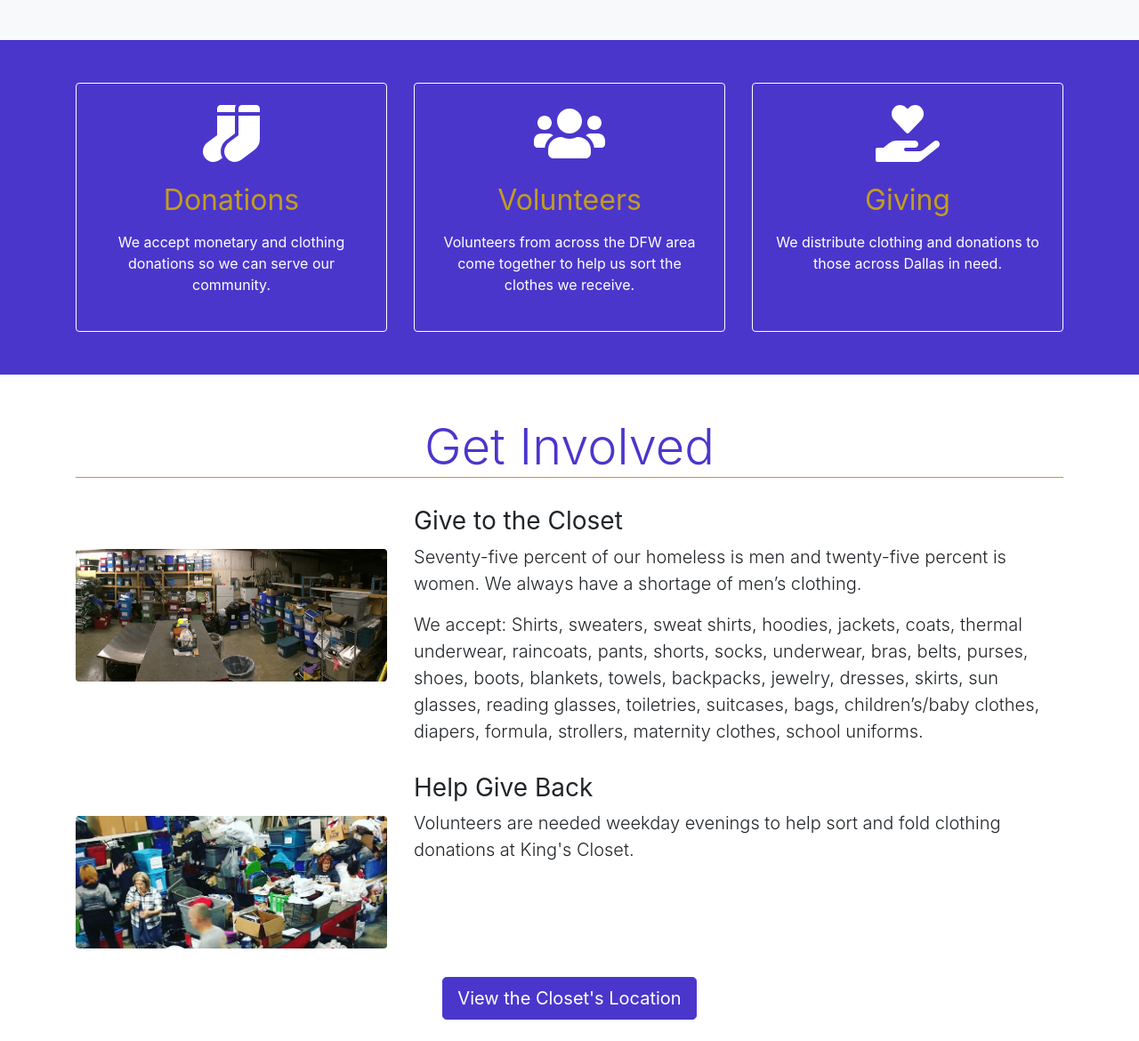
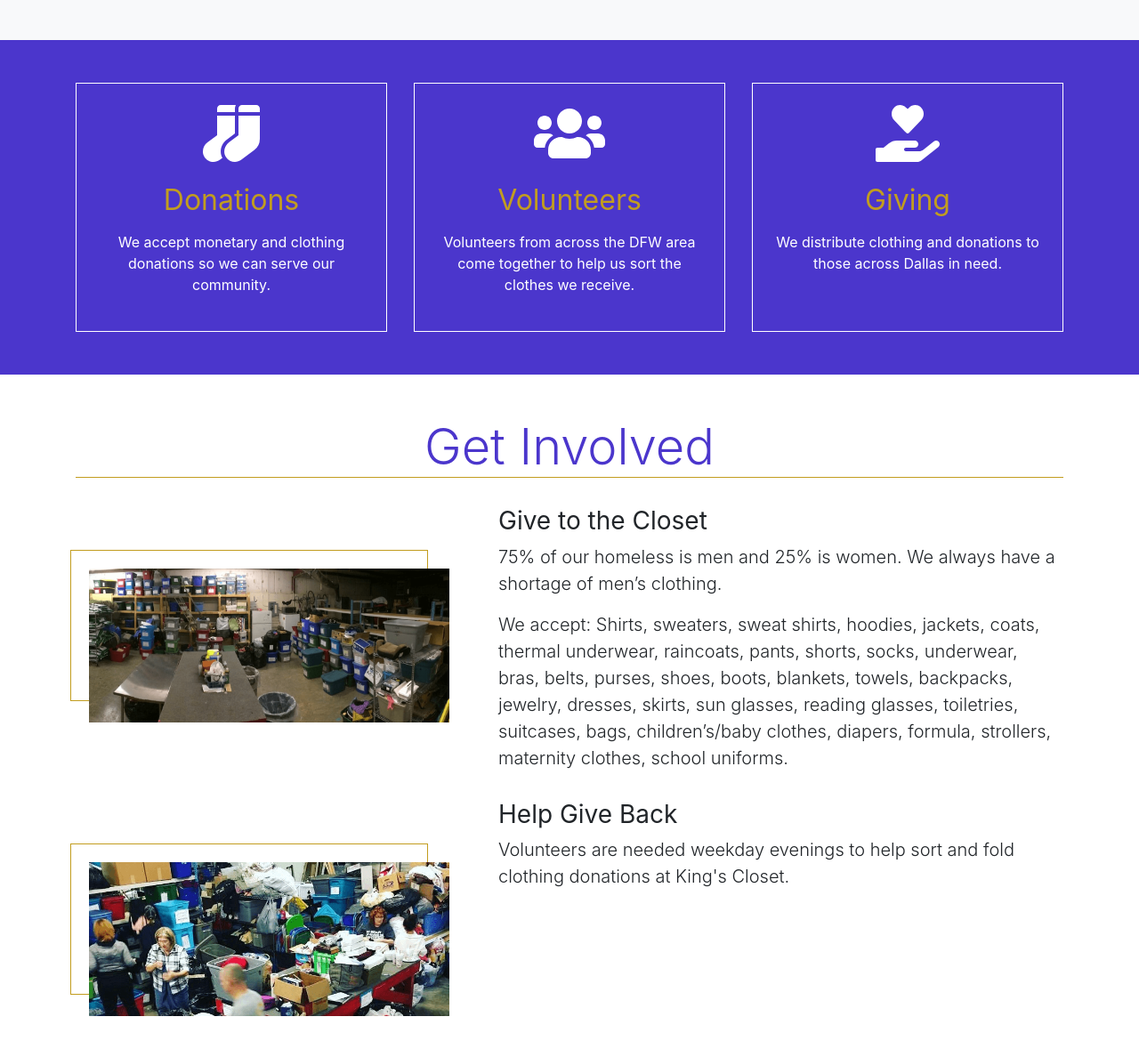
Before and after one commit to Dormanator/kings-closet-site, a Gatsby site: page / in a window 1280 px wide. Shown: the part 933-2103 px from the top of the page at 89% size. Built offline with nearby package versions, Linux system fonts and the light colour scheme; Gatsby itself is replaced by a stand-in of ours.

Commit message:
Added borders to Invovled section

```diff
--- a/src/components/about.js
+++ b/src/components/about.js
@@ -49,7 +49,6 @@ const About = ({ title, paragraphs, practices }) => {
             <Img
               fluid={data.file.childImageSharp.fluid}
               alt="King's Closet leadership with others"
-              className="rounded"
             />
           </Col>
         </Row>
@@ -63,7 +62,7 @@ const About = ({ title, paragraphs, practices }) => {
                 className="text-center mt-3 mt-md-0"
                 key={practice.title}
               >
-                <div className="h-100 border border-white rounded p-4">
+                <div className="h-100 border border-white p-4">
                   <FontAwesomeIcon
                     icon={iconMap[practice.iconName]}
                     size="4x"
--- a/src/components/getInvolved.js
+++ b/src/components/getInvolved.js
@@ -39,14 +39,14 @@ const GetInvolved = ({ title, sections }) => {
         </Row>
         {sections.map((section, i) => (
           <Row className="pt-3" key={`section-${i}`}>
-            <Col md="4">
+            <Col md="5">
               <Img
                 fluid={data[section.img.name].childImageSharp.fluid}
                 alt={section.img.alt}
-                className="rounded mt-0 mb-3 mt-md-5 mb-md-0"
+                className="rounded border-offset-secondary mt-0 mb-3 mb-md-0"
               />
             </Col>
-            <Col md="8">
+            <Col md="7">
               <h2 className="h3 font-weight-normal">{section.heading}</h2>
               {section.paragraphs.map((p, j) => (
                 <p className="lead" key={`section-${i}-p-${j}`}>
@@ -88,7 +88,7 @@ GetInvolved.defaultProps = {
       },
       heading: "Give to the Closet",
       paragraphs: [
-        "Seventy-five percent of our homeless is men and twenty-five percent is women. We always have a shortage of men’s clothing.",
+        "75% of our homeless is men and 25% is women. We always have a shortage of men’s clothing.",
         "We accept: Shirts, sweaters, sweat shirts, hoodies, jackets, coats, thermal underwear, raincoats, pants, shorts, socks, underwear, bras, belts, purses, shoes, boots, blankets, towels, backpacks, jewelry, dresses, skirts, sun glasses, reading glasses, toiletries, suitcases, bags, children’s/baby clothes, diapers, formula, strollers, maternity clothes, school uniforms.",
       ],
     },
--- a/src/components/home.js
+++ b/src/components/home.js
@@ -50,7 +50,7 @@ const Home = ({ carouselConfig }) => {
               alt={imgConfig.altText}
             />
             <Carousel.Caption
-              className="d-inline-block bg-primary text-uppercase rounded py-2 px-3"
+              className="d-inline-block bg-primary text-uppercase py-2 px-3"
               style={{
                 top: "50%",
                 left: "50%",
--- /dev/null
+++ b/src/styles/components/_getInvolved.scss
@@ -0,0 +1,7 @@
+.border-offset-secondary {
+  outline: 1px solid var(--secondary);
+  outline-offset: -50px;
+  border: 25px solid transparent;
+  border-width: 70px 25px 25px 70px;
+  margin: -55px 0 0 -55px;
+}
--- a/src/styles/global.scss
+++ b/src/styles/global.scss
@@ -4,3 +4,4 @@
 
 @import "./components/_layout";
 @import "./components/_home";
+@import "./components/getInvolved";
```
